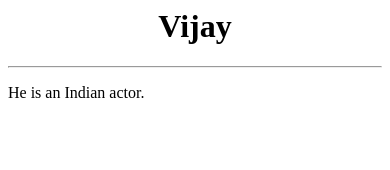
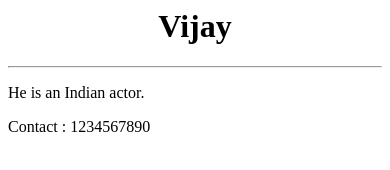
Before and after one commit to dharshankumar10/actorpage, a plain HTML site: page index.html in a window 390 px wide. Drawn offline with Linux system fonts and the light colour scheme.

Commit message:
Added phone

```diff
--- a/index.html
+++ b/index.html
@@ -5,3 +5,7 @@
 <p>
   He is an Indian actor.
 </p>
+
+<p>
+  Contact : 1234567890
+</p>
```
